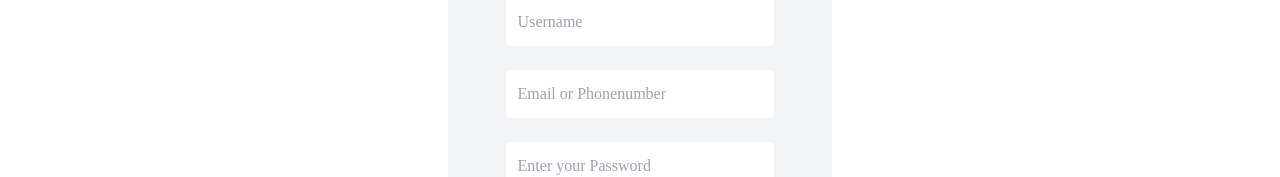
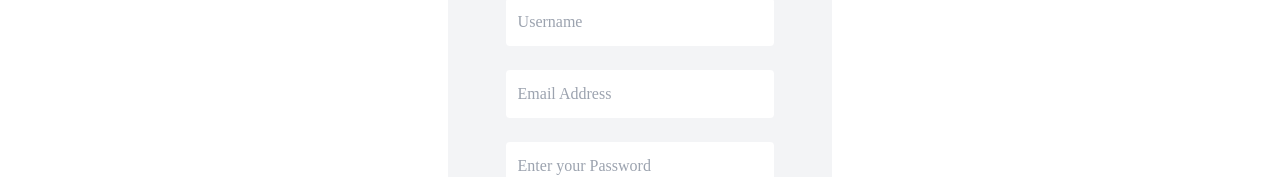
Before and after one commit to vinuthnanuthakki18/Foodapp, a React (Vite) app in the folder client/: page /signup in a window 1280 px wide. Shown: the part 215-392 px from the top of the page. Built offline with nearby package versions, Linux system fonts and the light colour scheme; a web font is replaced by a local one.

Commit message:
Added new functionalities-client

```diff
--- a/client/src/components/Signup.jsx
+++ b/client/src/components/Signup.jsx
@@ -64,7 +64,7 @@ function Signup() {
               <input
                 type="text"
                 name="email"
-                placeholder="Email or Phonenumber"
+                placeholder="Email Address"
                 className="p-2 sm:p-3 rounded w-full text-sm sm:text-base"
                 value={formData.email}
                 onChange={handleChange}
```
